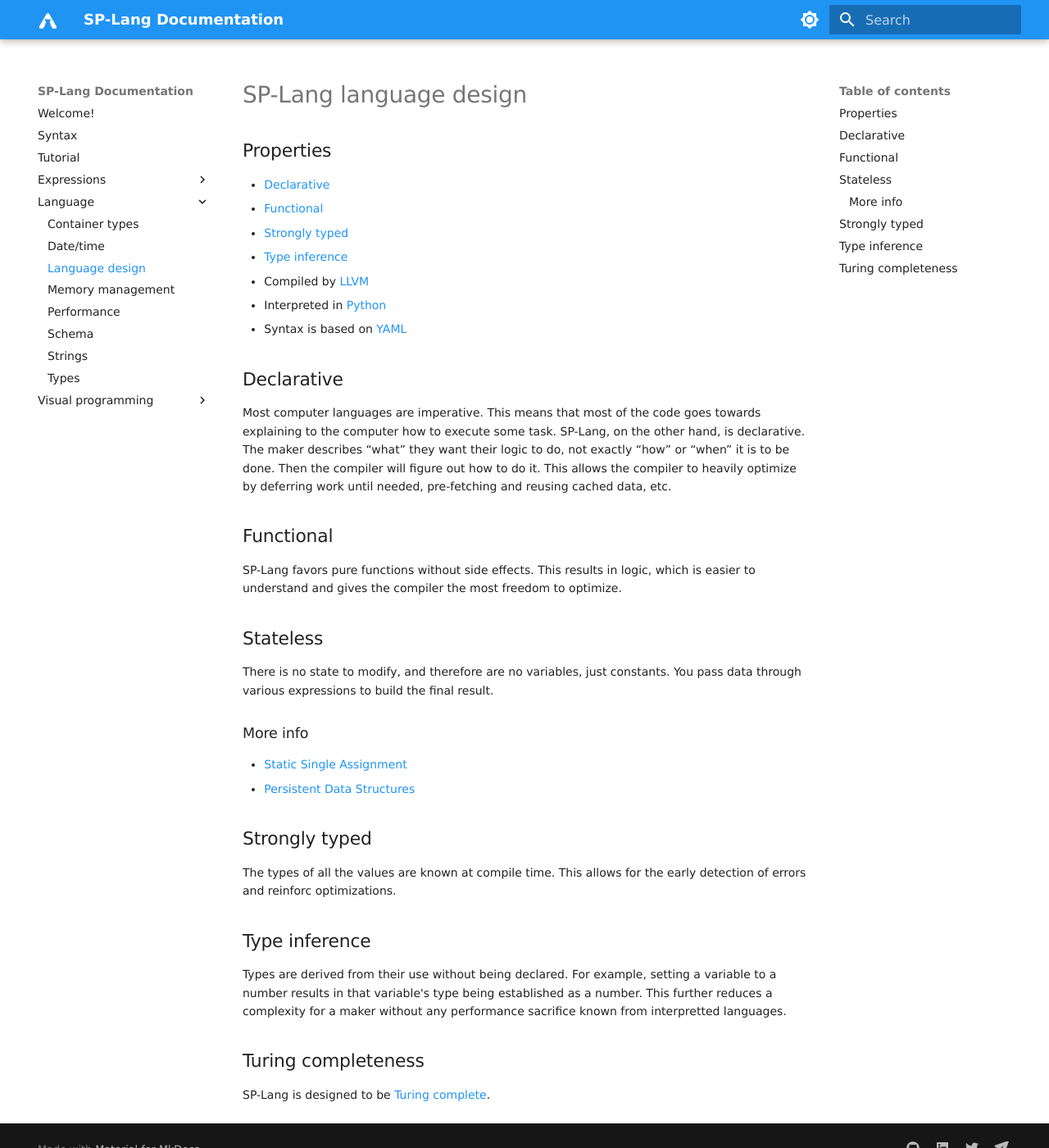
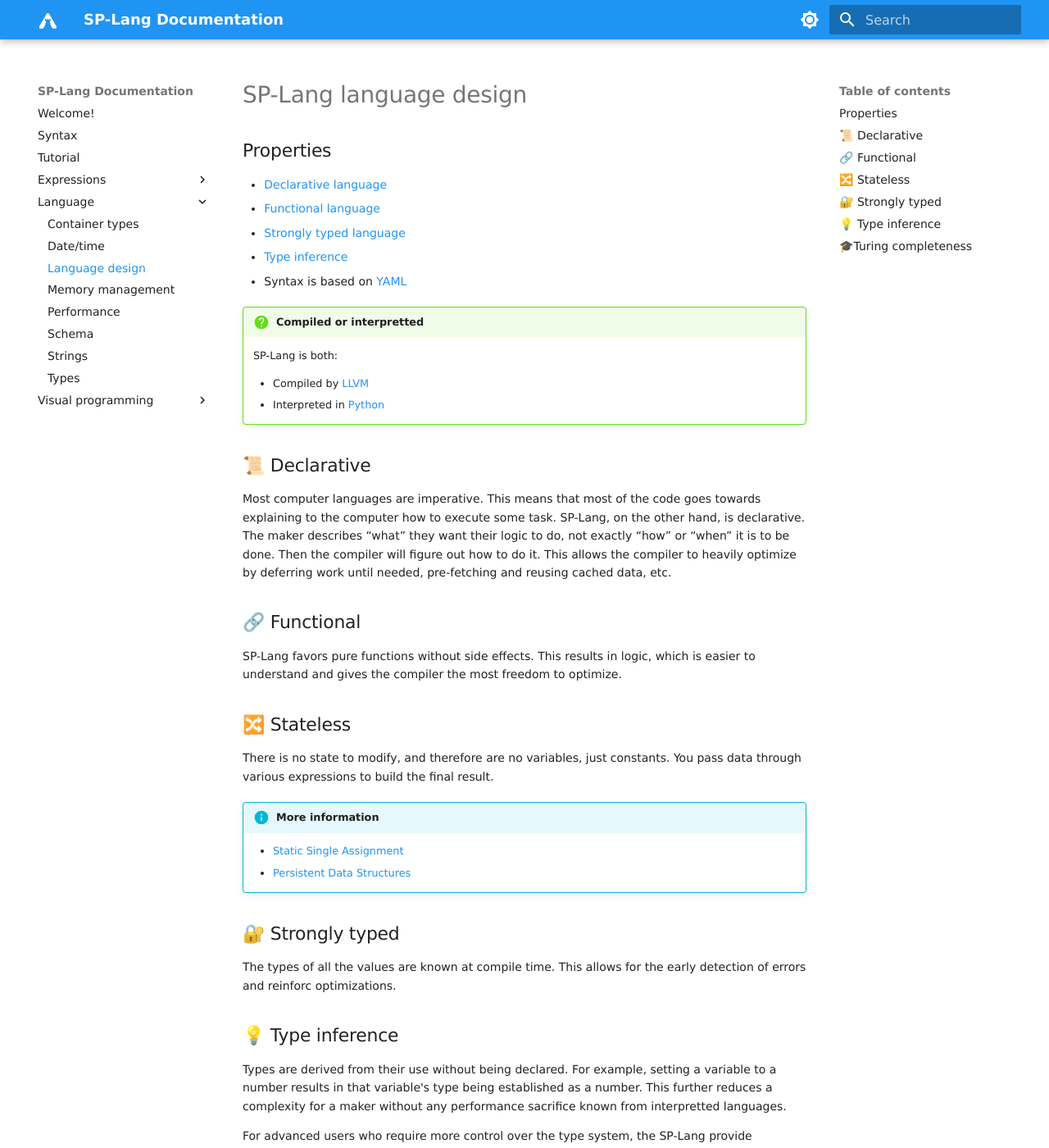
Before and after one commit to TeskaLabs/splang-docs, an MkDocs documentation site: the page built from docs/language/design.md, in a window 1280 px wide and 1400 px high. Shown: the whole window at 82% size. Built offline with MkDocs 1.6.1 and Material for MkDocs 9.7.7, drawn with Linux system fonts in a browser that asks for light colours; some web fonts are replaced; some of the changed text lies outside the part shown.

Commit message:
Progress

```diff
--- a/docs/language/design.md
+++ b/docs/language/design.md
@@ -7,16 +7,22 @@ title: Language design
 
 ## Properties
 
- * <a href="https://en.wikipedia.org/wiki/Declarative_programming">Declarative</a>
- * <a href="https://en.wikipedia.org/wiki/Functional_programming">Functional</a>
- * <a href="https://en.wikipedia.org/wiki/Strong_and_weak_typing">Strongly typed</a>
+ * <a href="https://en.wikipedia.org/wiki/Declarative_programming">Declarative language</a>
+ * <a href="https://en.wikipedia.org/wiki/Functional_programming">Functional language</a>
+ * <a href="https://en.wikipedia.org/wiki/Strong_and_weak_typing">Strongly typed language</a>
  * <a href="https://en.wikipedia.org/wiki/Type_inference">Type inference</a>
- * Compiled by <a href="https://llvm.org/">LLVM</a>
- * Interpreted in <a href="https://www.python.org">Python</a>
  * Syntax is based on <a href="https://yaml.org/">YAML</a>
 
+!!! question "Compiled or interpretted"
 
-## Declarative
+      SP-Lang is both:
+
+      * Compiled by <a href="https://llvm.org/">LLVM</a>
+      * Interpreted in <a href="https://www.python.org">Python</a>
+
+
+
+## 📜 Declarative
 
 Most computer languages are imperative.
 This means that most of the code goes towards explaining to the computer how to execute some task.
@@ -25,33 +31,37 @@ The maker describes “what” they want their logic to do, not exactly “how
 Then the compiler will figure out how to do it.
 This allows the compiler to heavily optimize by deferring work until needed, pre-fetching and reusing cached data, etc.
 
-## Functional
+## 🔗 Functional
 
 SP-Lang favors pure functions without side effects.
 This results in logic, which is easier to understand and gives the compiler the most freedom to optimize.
 
-## Stateless
+## 🔀 Stateless
 
 There is no state to modify, and therefore are no variables, just constants.
 You pass data through various expressions to build the final result.
 
-### More info
-   * [Static Single Assignment](https://en.wikipedia.org/wiki/Static_single-assignment_form)
-   * [Persistent Data Structures](https://en.wikipedia.org/wiki/Persistent_data_structure)
+!!! info "More information"
 
-## Strongly typed
+      * [Static Single Assignment](https://en.wikipedia.org/wiki/Static_single-assignment_form)
+      * [Persistent Data Structures](https://en.wikipedia.org/wiki/Persistent_data_structure)
+
+## 🔐 Strongly typed
 
 The types of all the values are known at compile time.
 This allows for the early detection of errors and reinforc optimizations.
 
 
-## Type inference
+## 💡 Type inference
 
 Types are derived from their use without being declared.
 For example, setting a variable to a number results in that variable's type being established as a number.
 This further reduces a complexity for a maker without any performance sacrifice known from interpretted languages.
 
+For advanced users who require more control over the type system, the SP-Lang provide mechanisms to explicitly specify types or interact with the [type system](../types) when necessary.
+This flexibility allows advanced users to fine-tune their code for maximum performance and reliability, while still benefiting from the convenience of type inference.
 
-## Turing completeness
+
+## 🎓Turing completeness
 
 SP-Lang is designed to be [Turing complete](https://en.wikipedia.org/wiki/Turing_completeness).
```
Also changed, not shown: docs/index.md (+9 -9 lines).
